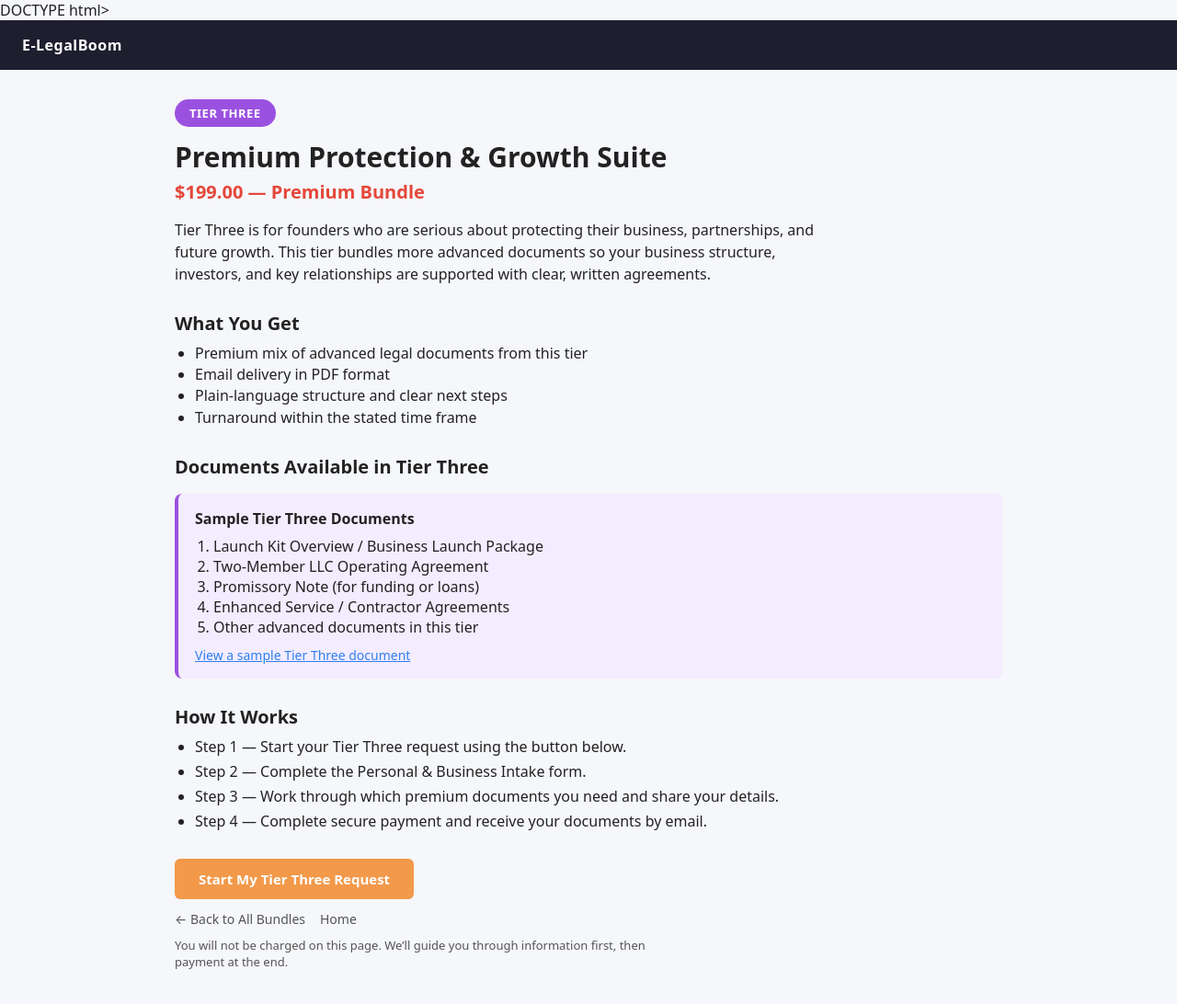
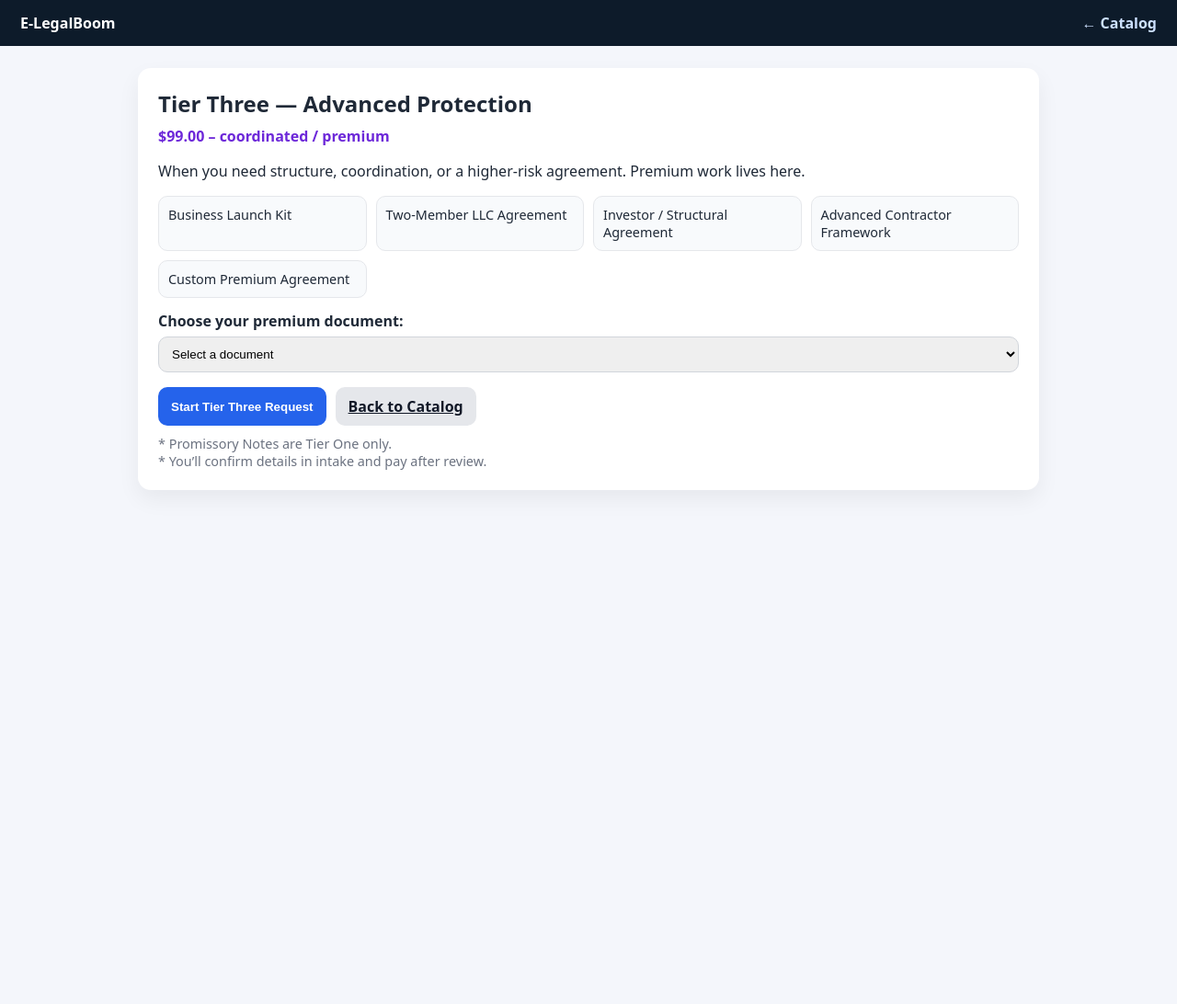
Before and after one commit to Lean4me2025/e-legalboom-prod, a plain HTML site: page tier3.html in a window 1280 px wide. Shown: the whole page at 92% size. After the commit the page ends 800 px from the top, so only its background shows below. Drawn offline with Linux system fonts and the light colour scheme.

Commit message:
Update tier3.html

```diff
--- a/tier3.html
+++ b/tier3.html
@@ -1,203 +1,80 @@
-DOCTYPE html>
+<!DOCTYPE html>
 <html lang="en">
 <head>
   <meta charset="UTF-8" />
-  <title>E-LegalBoom – Tier Three • Premium Protection & Growth Suite</title>
-  <meta name="viewport" content="width=device-width, initial-scale=1" />
-
+  <title>E-LegalBoom | Tier Three – Advanced Protection</title>
+  <meta name="viewport" content="width=device-width, initial-scale=1.0"/>
   <style>
-    body {
-      margin: 0;
-      font-family: system-ui, -apple-system, BlinkMacSystemFont, "Segoe UI",
-        sans-serif;
-      background: #f5f7fb;
-      color: #222;
-    }
-    header {
-      background: #1e1e2f;
-      color: #fff;
-      padding: 16px 24px;
-    }
-    header .brand {
-      font-weight: 700;
-      letter-spacing: 0.03em;
-    }
-    .page-wrap {
-      max-width: 900px;
-      margin: 32px auto;
-      padding: 0 20px 40px;
-    }
-    .tier-tag {
-      display: inline-block;
-      background: #9b51e0;
-      color: #fff;
-      border-radius: 999px;
-      padding: 6px 16px;
-      font-size: 13px;
-      font-weight: 600;
-      text-transform: uppercase;
-      letter-spacing: 0.04em;
-      margin-bottom: 12px;
-    }
-    h1 {
-      margin: 0 0 4px;
-      font-size: 30px;
-    }
-    .price {
-      margin: 0 0 16px;
-      font-size: 20px;
-      color: #e44739;
-      font-weight: 700;
-    }
-    .lede {
-      max-width: 720px;
-      line-height: 1.5;
-      margin-bottom: 24px;
-    }
-    h2.section-title {
-      margin-top: 28px;
-      font-size: 20px;
-      margin-bottom: 8px;
-    }
-    ul {
-      margin: 8px 0 0 22px;
-      padding: 0;
-      line-height: 1.45;
-    }
-    .sample-box {
-      margin-top: 16px;
-      background: #f4ecff;
-      border-radius: 8px;
-      padding: 16px 18px;
-      border-left: 4px solid #9b51e0;
-    }
-    .sample-box h3 {
-      margin: 0 0 8px;
-      font-size: 16px;
-    }
-    .sample-box ol {
-      margin: 8px 0 10px 20px;
-      padding: 0;
-    }
-    .sample-link {
-      font-size: 14px;
-      color: #2f80ed;
-      text-decoration: underline;
-      cursor: pointer;
-    }
-    .steps {
-      margin-top: 8px;
-    }
-    .steps li {
-      margin-bottom: 4px;
-    }
-    .cta-row {
-      margin-top: 28px;
-    }
-    .primary-btn {
-      display: inline-block;
-      padding: 12px 26px;
-      border-radius: 6px;
-      background: #f2994a;
-      color: #fff;
-      font-weight: 700;
-      text-decoration: none;
-      border: none;
-      cursor: pointer;
-      font-size: 15px;
-    }
-    .primary-btn:hover {
-      background: #e27d22;
-    }
-    .note {
-      margin-top: 10px;
-      font-size: 13px;
-      color: #555;
-      max-width: 520px;
-    }
-    .nav-links {
-      margin-top: 12px;
-      display: flex;
-      gap: 16px;
-      flex-wrap: wrap;
-    }
-    .nav-links a {
-      font-size: 14px;
-      color: #555;
-      text-decoration: none;
-    }
-    .nav-links a:hover {
-      text-decoration: underline;
-    }
+    body{font-family:system-ui,Segoe UI,Roboto,sans-serif;background:#f4f6fb;margin:0;color:#1f2937}
+    header{background:#0d1b2a;color:#fff;padding:14px 22px;display:flex;justify-content:space-between;align-items:center}
+    header a{color:#cde1ff;text-decoration:none;font-weight:600}
+    main{max-width:980px;margin:24px auto;padding:0 16px}
+    .wrap{background:#fff;border-radius:14px;padding:22px;box-shadow:0 10px 24px rgba(0,0,0,.06)}
+    h1{margin:0 0 8px}
+    .price{color:#6d28d9;font-weight:800;margin-bottom:12px}
+    .bullets{display:grid;grid-template-columns:repeat(auto-fit,minmax(220px,1fr));gap:10px;margin:10px 0 14px}
+    .bullets div{background:#f8fafc;border:1px solid #e5e7eb;border-radius:10px;padding:10px;font-size:.9rem}
+    label{display:block;margin-top:14px;font-weight:600}
+    select{width:100%;padding:10px;border-radius:10px;border:1px solid #d1d5db;margin-top:6px}
+    .actions{margin-top:16px;display:flex;gap:10px;flex-wrap:wrap}
+    .btn{background:#2563eb;color:#fff;border:none;border-radius:10px;padding:10px 14px;font-weight:700;cursor:pointer}
+    .btn.secondary{background:#e5e7eb;color:#111827}
+    .note{font-size:.9rem;color:#6b7280;margin-top:10px}
   </style>
 </head>
+<body>
 
-<body>
-  <header>
-    <div class="brand">E-LegalBoom</div>
-  </header>
+<header>
+  <strong>E-LegalBoom</strong>
+  <nav>
+    <a href="catalog.html">← Catalog</a>
+  </nav>
+</header>
 
-  <main class="page-wrap">
-    <div class="tier-tag">Tier Three</div>
+<main>
+  <section class="wrap">
+    <h1>Tier Three — Advanced Protection</h1>
+    <div class="price">$99.00 – coordinated / premium</div>
 
-    <h1>Premium Protection &amp; Growth Suite</h1>
-    <p class="price">$199.00 — Premium Bundle</p>
+    <p>When you need structure, coordination, or a higher-risk agreement. Premium work lives here.</p>
 
-    <p class="lede">
-      Tier Three is for founders who are serious about protecting their business,
-      partnerships, and future growth. This tier bundles more advanced documents
-      so your business structure, investors, and key relationships are supported
-      with clear, written agreements.
-    </p>
-
-    <h2 class="section-title">What You Get</h2>
-    <ul>
-      <li>Premium mix of advanced legal documents from this tier</li>
-      <li>Email delivery in PDF format</li>
-      <li>Plain-language structure and clear next steps</li>
-      <li>Turnaround within the stated time frame</li>
-    </ul>
-
-    <h2 class="section-title">Documents Available in Tier Three</h2>
-    <div class="sample-box">
-      <h3>Sample Tier Three Documents</h3>
-      <ol>
-        <li>Launch Kit Overview / Business Launch Package</li>
-        <li>Two-Member LLC Operating Agreement</li>
-        <li>Promissory Note (for funding or loans)</li>
-        <li>Enhanced Service / Contractor Agreements</li>
-        <li>Other advanced documents in this tier</li>
-      </ol>
-      <a href="/samples/launchkit.html" class="sample-link" target="_blank" rel="noopener">
-        View a sample Tier Three document
-      </a>
+    <div class="bullets">
+      <div>Business Launch Kit</div>
+      <div>Two-Member LLC Agreement</div>
+      <div>Investor / Structural Agreement</div>
+      <div>Advanced Contractor Framework</div>
+      <div>Custom Premium Agreement</div>
     </div>
 
-    <h2 class="section-title">How It Works</h2>
-    <ul class="steps">
-      <li>Step 1 — Start your Tier Three request using the button below.</li>
-      <li>Step 2 — Complete the Personal &amp; Business Intake form.</li>
-      <li>
-        Step 3 — Work through which premium documents you need and share your details.
-      </li>
-      <li>
-        Step 4 — Complete secure payment and receive your documents by email.
-      </li>
-    </ul>
+    <label for="docSelect">Choose your premium document:</label>
+    <select id="docSelect" required>
+      <option value="">Select a document</option>
+      <option value="launch_kit">Business Launch Kit</option>
+      <option value="llc_two_member">Two-Member LLC Agreement</option>
+      <option value="investor_agreement">Investor / Structural Agreement</option>
+      <option value="advanced_services">Advanced Contractor Agreement</option>
+      <option value="custom">Custom Premium Agreement</option>
+    </select>
 
-    <div class="cta-row">
-      <a href="intake.html?tier=3" class="primary-btn">Start My Tier Three Request</a>
+    <div class="actions">
+      <button class="btn" onclick="startTier('T3')">Start Tier Three Request</button>
+      <a class="btn secondary" href="catalog.html">Back to Catalog</a>
+    </div>
 
-      <div class="nav-links">
-        <a href="index.html">← Back to All Bundles</a>
-        <a href="/">Home</a>
-      </div>
+    <div class="note">
+      * Promissory Notes are Tier One only.
+      <br/>* You’ll confirm details in intake and pay after review.
+    </div>
+  </section>
+</main>
 
-      <p class="note">
-        You will not be charged on this page. We’ll guide you through
-        information first, then payment at the end.
-      </p>
-    </div>
-  </main>
+<script>
+function startTier(tier){
+  const doc = document.getElementById("docSelect").value;
+  if(!doc){ alert("Please select a document type."); return; }
+  window.location.href = `intake.html?tier=${tier}&doc_type=${doc}`;
+}
+</script>
+
 </body>
 </html>
```
